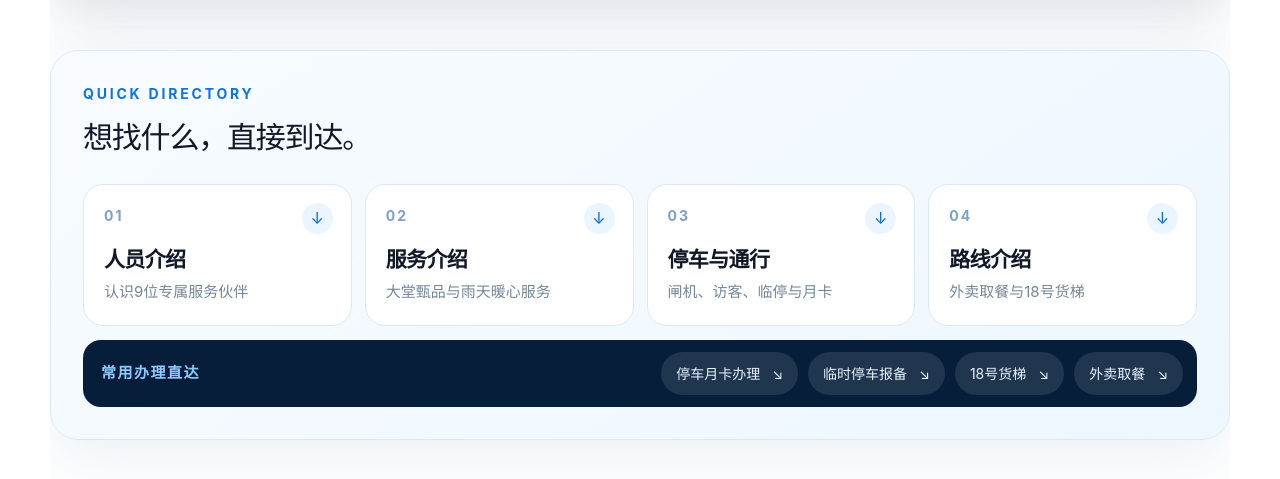
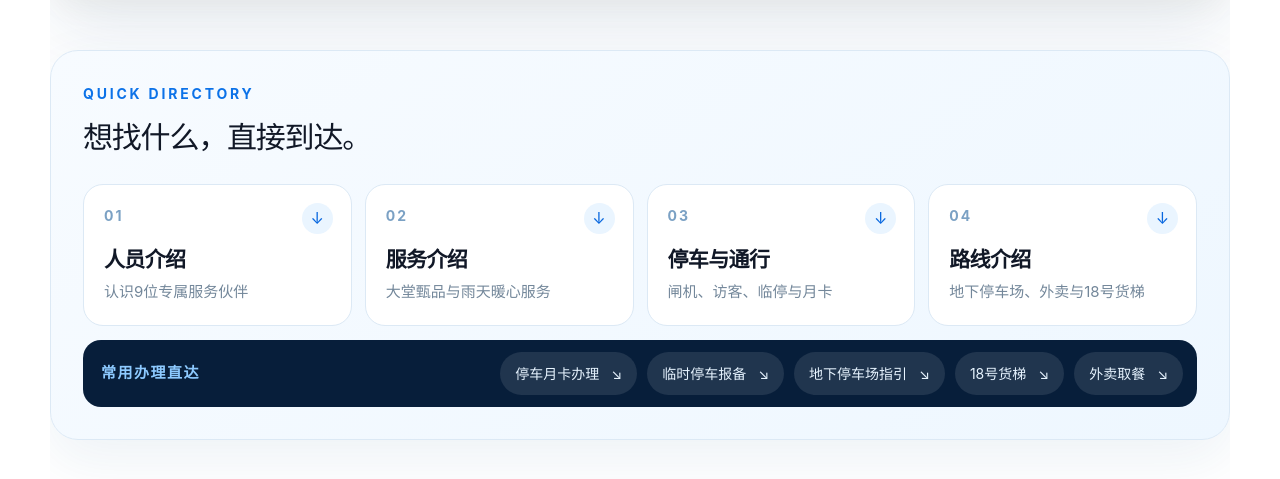
Before and after one commit to wuxingming1225-netizen/t3-property-site, a Next.js app: page / in a window 1280 px wide. Shown: the part 2015-2494 px from the top of the page. Built offline with nearby package versions, Linux system fonts and the light colour scheme; no server answers.

Commit message:
Modify navigation and add parking elevator link
Updated navigation links and added parking elevator guide.

```diff
--- a/app/page.tsx
+++ b/app/page.tsx
@@ -436,12 +436,13 @@ export default function Home() {
             <a href="#team"><span>01</span><strong>人员介绍</strong><small>认识9位专属服务伙伴</small><i>↓</i></a>
             <a href="#services"><span>02</span><strong>服务介绍</strong><small>大堂甄品与雨天暖心服务</small><i>↓</i></a>
             <a href="#access"><span>03</span><strong>停车与通行</strong><small>闸机、访客、临停与月卡</small><i>↓</i></a>
-            <a href="#routes"><span>04</span><strong>路线介绍</strong><small>外卖取餐与18号货梯</small><i>↓</i></a>
+            <a href="#routes"><span>04</span><strong>路线介绍</strong><small>地下停车场、外卖与18号货梯</small><i>↓</i></a>
           </nav>
           <div className="quick-links" aria-label="常用办理直达">
             <span>常用办理直达</span>
             <a href="#parking-guide">停车月卡办理 <i>↘</i></a>
             <a href="#temporary-parking-guide">临时停车报备 <i>↘</i></a>
+            <a href="#parking-elevator-guide">地下停车场指引 <i>↘</i></a>
             <a href="#freight-guide">18号货梯 <i>↘</i></a>
             <a href="#takeout-guide">外卖取餐 <i>↘</i></a>
           </div>
@@ -460,7 +461,6 @@ export default function Home() {
                   {"image" in person ? (
                     <>
                       <img className="person-portrait" src={person.image} alt={`${person.name} ${person.role}`} width="1254" height="1254" loading="lazy" decoding="async" />
-                      <img className="staff-badge" src={asset("/staff-badge-template.webp")} alt={`${person.department}工牌`} width="500" height="180" loading="lazy" decoding="async" />
                     </>
                   ) : (
                     <div className="photo-placeholder">
@@ -490,7 +490,6 @@ export default function Home() {
                   {"image" in person ? (
                     <>
                       <img className="person-portrait" src={person.image} alt={`${person.name} ${person.role}`} width="1254" height="1254" loading="lazy" decoding="async" />
-                      <img className="staff-badge" src={asset("/staff-badge-template.webp")} alt={`${person.department}工牌`} width="500" height="180" loading="lazy" decoding="async" />
                     </>
                   ) : (
                     <div className="photo-placeholder">
```
